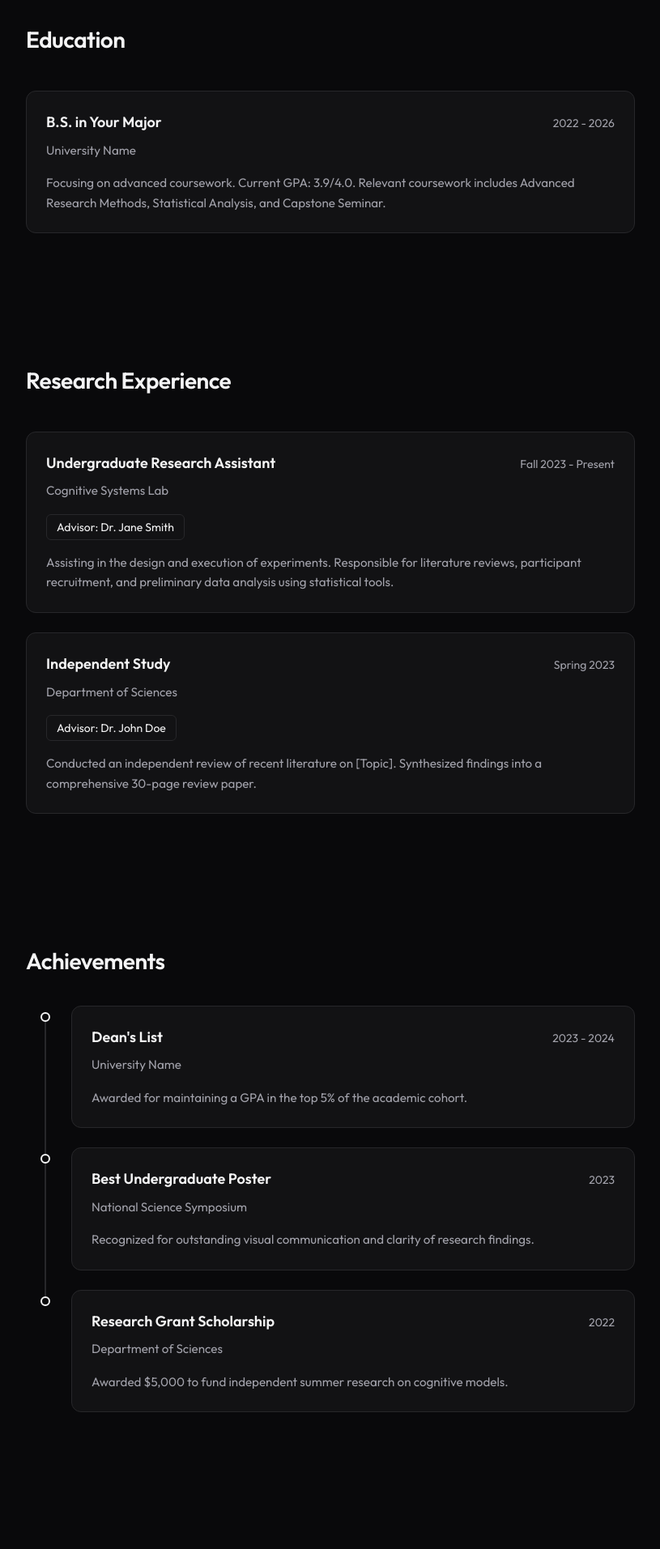
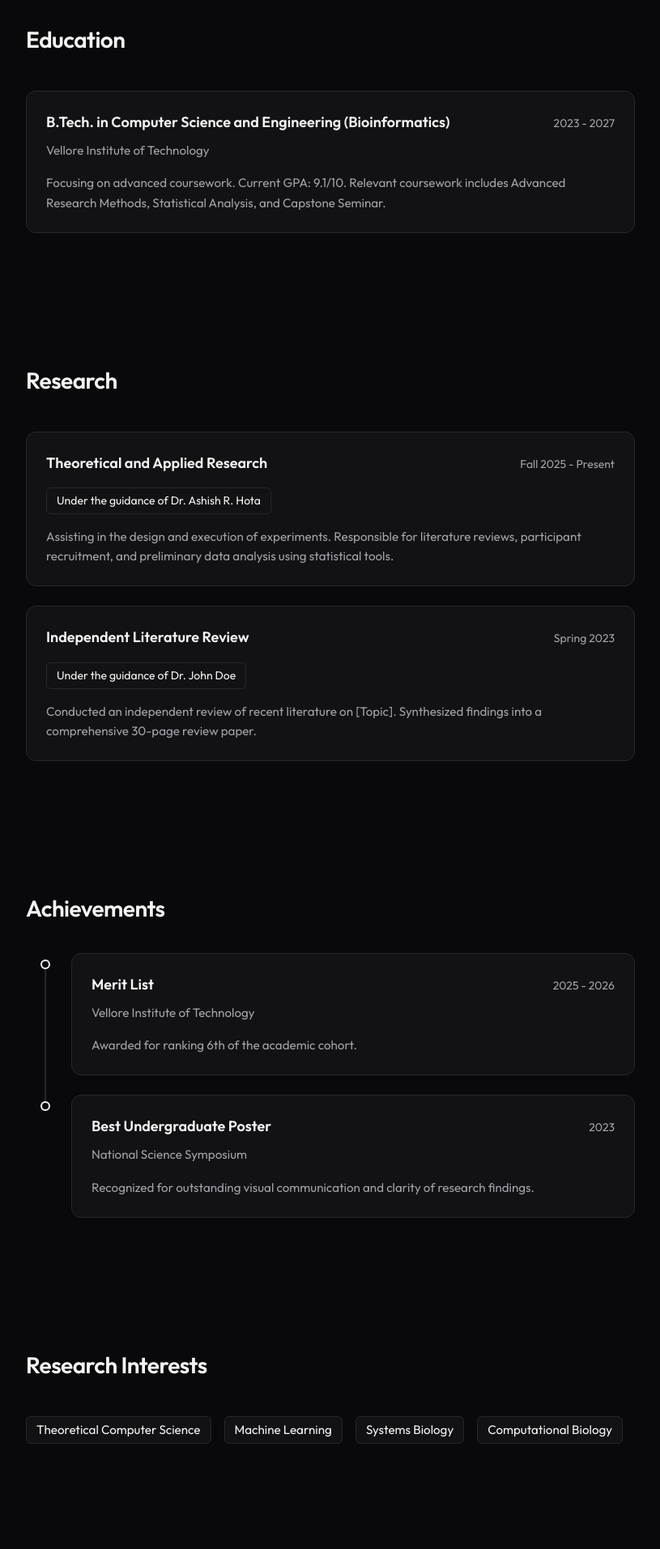
Before and after one commit to Xanviere/PersonalWebsite, a React (Vite) app: page / in a window 1280 px wide. Shown: the part 680-2593 px from the top of the page at 81% size, without its empty margins (232-1047 px from the left). Built offline with nearby package versions, Linux system fonts and the light colour scheme.

Commit message:
Fix research schema and typo

```diff
--- a/src/components/Research.jsx
+++ b/src/components/Research.jsx
@@ -6,16 +6,16 @@ export default function Research() {
   return (
     <section id="research" className="section">
       <div className="container">
-        <h2 className="section-title">Research Experience</h2>
+        <h2 className="section-title">Research</h2>
         <div className="card-list">
           {research.map(item => (
             <div key={item.id} className="minimal-card">
               <div className="card-header">
-                <h3 className="card-title">{item.role}</h3>
+                {/* Fallback to 'Research Project' if topic is not provided */}
+                <h3 className="card-title">{item.topic || item.title || 'Research Project'}</h3>
                 <div className="card-meta">{item.duration}</div>
               </div>
-              <div className="card-subtitle">{item.lab}</div>
-              {item.pi && <div className="pi-tag">Advisor: {item.pi}</div>}
+              {item.pi && <div className="pi-tag" style={{marginTop: '0.5rem'}}>Under the guidance of {item.pi}</div>}
               <p className="card-text">{item.description}</p>
             </div>
           ))}
--- a/src/data.js
+++ b/src/data.js
@@ -1,35 +1,33 @@
 export const personalInfo = {
-  name: "Your Name",
+  name: "Utkarsh Srivastava",
   title: "Undergraduate Researcher",
   about: "I am a Bachelor's student deeply curious about the underlying mechanics of our world. My academic focus lies at the intersection of theoretical research and practical application. I am actively seeking opportunities to contribute to impactful lab research and pursue graduate studies.",
-  email: "your.email@university.edu",
-  linkedin: "https://linkedin.com/in/yourusername",
+  email: "utkarsh.srivastava2023@vitstudent.ac.in",
+  linkedin: "https://www.linkedin.com/in/utkarsh-srivastava-0a88a6219/",
   cv: "/path-to-your-cv.pdf"
 };
 
 export const education = [
   {
     id: 1,
-    degree: "B.S. in Your Major",
-    institution: "University Name",
-    duration: "2022 - 2026",
-    details: "Focusing on advanced coursework. Current GPA: 3.9/4.0. Relevant coursework includes Advanced Research Methods, Statistical Analysis, and Capstone Seminar."
+    degree: "B.Tech. in Computer Science and Engineering (Bioinformatics)",
+    institution: "Vellore Institute of Technology",
+    duration: "2023 - 2027",
+    details: "Focusing on advanced coursework. Current GPA: 9.1/10. Relevant coursework includes Advanced Research Methods, Statistical Analysis, and Capstone Seminar."
   }
 ];
 
 export const research = [
   {
     id: 1,
-    role: "Undergraduate Research Assistant",
-    lab: "Cognitive Systems Lab",
-    duration: "Fall 2023 - Present",
-    pi: "Dr. Jane Smith",
+    topic: "Theoretical and Applied Research",
+    duration: "Fall 2025 - Present",
+    pi: "Dr. Ashish R. Hota",
     description: "Assisting in the design and execution of experiments. Responsible for literature reviews, participant recruitment, and preliminary data analysis using statistical tools."
   },
   {
     id: 2,
-    role: "Independent Study",
-    lab: "Department of Sciences",
+    topic: "Independent Literature Review",
     duration: "Spring 2023",
     pi: "Dr. John Doe",
     description: "Conducted an independent review of recent literature on [Topic]. Synthesized findings into a comprehensive 30-page review paper."
@@ -37,20 +35,19 @@ export const research = [
 ];
 
 export const interests = [
-  "Artificial Intelligence",
-  "Cognitive Science",
-  "Human-Computer Interaction",
-  "Data Science",
+  "Theoretical Computer Science",
+  "Machine Learning",
+  "Systems Biology",
   "Computational Biology"
 ];
 
 export const achievements = [
   {
     id: 1,
-    title: "Dean's List",
-    organization: "University Name",
-    year: "2023 - 2024",
-    description: "Awarded for maintaining a GPA in the top 5% of the academic cohort."
+    title: "Merit List",
+    organization: "Vellore Institute of Technology",
+    year: "2025 - 2026",
+    description: "Awarded for ranking 6th of the academic cohort."
   },
   {
     id: 2,
@@ -58,12 +55,5 @@ export const achievements = [
     organization: "National Science Symposium",
     year: "2023",
     description: "Recognized for outstanding visual communication and clarity of research findings."
-  },
-  {
-    id: 3,
-    title: "Research Grant Scholarship",
-    organization: "Department of Sciences",
-    year: "2022",
-    description: "Awarded $5,000 to fund independent summer research on cognitive models."
   }
 ];
```
